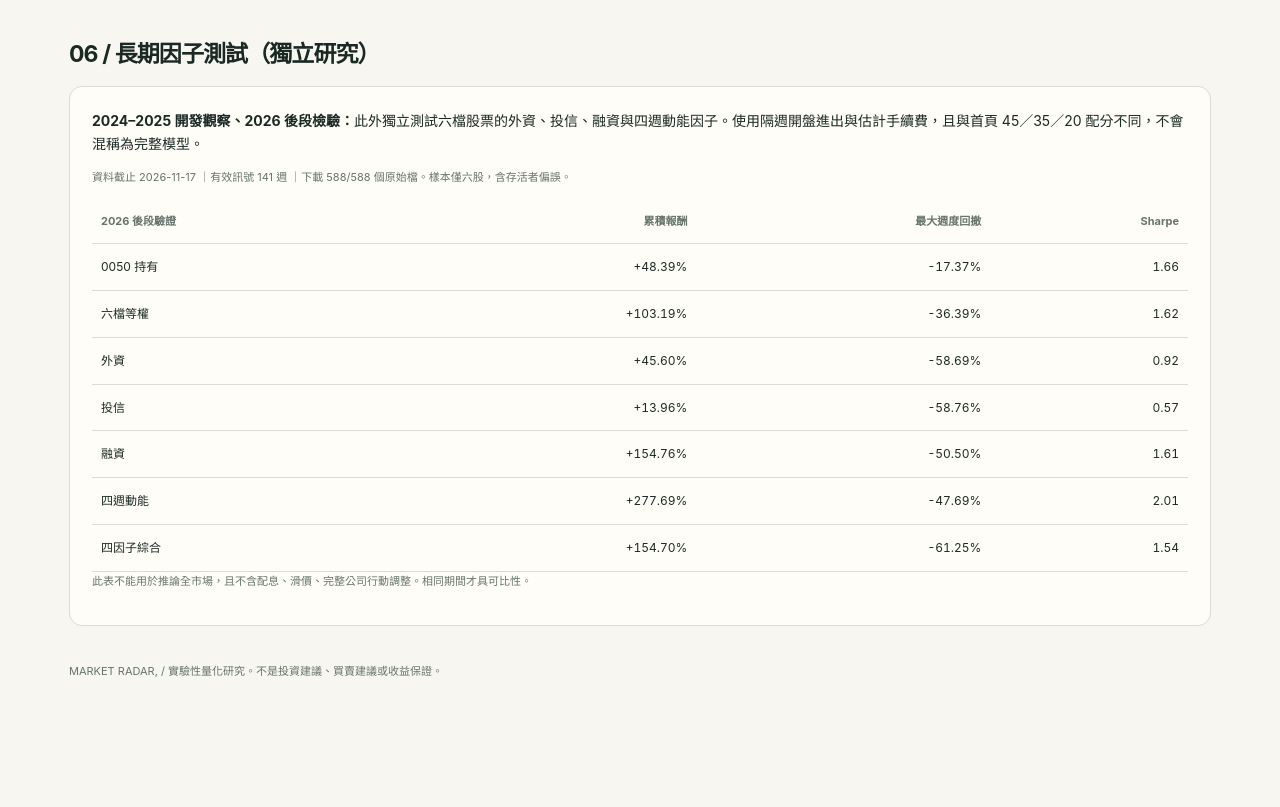
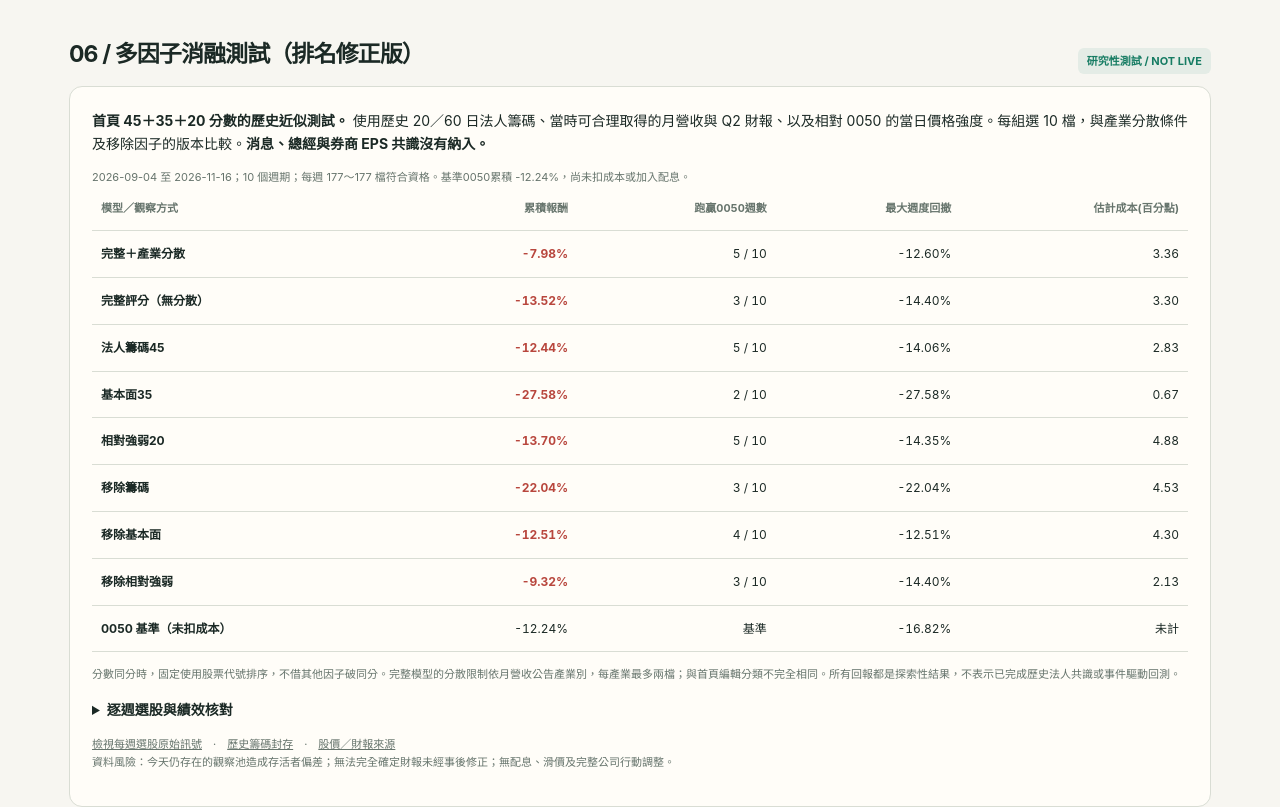
Before and after one commit to awen1229/forme-archive, a plain HTML site: page market-radar/backtest.html in a window 1280 px wide. Shown: the part 2419-3226 px from the top of the page. Before the commit the page ends 3189 px from the top, so only its background shows below. Drawn offline with Linux system fonts and the light colour scheme.

Commit message:
feat: show corrected seven-factor ablation and auditable weekly picks in backtest UI

```diff
--- a/market-radar/backtest.html
+++ b/market-radar/backtest.html
@@ -13,7 +13,18 @@
 <section><h2>03 / 每週選股與報酬</h2><div class="panel table-scroll"><table><thead><tr><th>訊號日期</th><th>交易期間</th><th class="num">前十名毛報酬</th><th class="num">換股成本</th><th class="num">0050</th><th>當週前四檔</th></tr></thead><tbody id="weekly"></tbody></table></div></section>
 <section><h2>04 / 因子回測範圍</h2><div class="fact-grid"><div class="fact"><strong>法人籌碼｜45分 <span class="tag">已測試</span></strong><p class="sub">外資與投信 5／20／60 日方向、20 日買超天數；只驗證本段十週。</p></div><div class="fact"><strong>基本面｜35分 <span class="tag off">尚未測試</span></strong><p class="sub">月營收、EPS、營益率與毛利率需依歷史公告時點回填，不能使用今天的財報。</p></div><div class="fact"><strong>相對強弱｜20分 <span class="tag off">尚未測試</span></strong><p class="sub">當日相對強弱與成交金額尚未加入這次子模型排名。</p></div><div class="fact"><strong>消息、總經、法人 EPS 共識 <span class="tag off">尚未測試</span></strong><p class="sub">缺少完整的歷史事件版本與當時的法人預估快照，暫不輸出預測勝率。</p></div></div></section>
 <section><h2>05 / 方法與資料限制</h2><div class="panel"><p><strong>事件時間軸：</strong>先等週末盤後法人資料公布，才建構名單；下週首個交易日收盤價為進場參考，再持有約一週。這是價格回測假設，不代表保證能於收盤價成交。</p><p><strong>交易成本：</strong>股票買進 0.1425%，股票賣出 0.1425% 手續費 + 0.3% 證交稅，按換手比例估算。0050、股票池等權基準未扣交易成本，所以口徑不完全相同。</p><p><strong>樣本限制：</strong>樣本只包含今天觀察池內歷史紀錄完整者；存活者與觀察池選擇偏誤可能影響結果。尚未全面處理所有公司行動、配息、滑價與盤中回撤。</p><p class="sub">未取得的因子不補假數字，不把2027／2028情境 EPS 冒充法人預估；未通過歷史資料完整度檢查，不公布正式績效。</p><div id="sources"></div></div></section>
-<section><h2>06 / 長期因子測試（獨立研究）</h2><div class="panel"><p><strong>2024–2025 開發觀察、2026 後段檢驗：</strong>此外獨立測試六檔股票的外資、投信、融資與四週動能因子。使用隔週開盤進出與估計手續費，且與首頁 45／35／20 配分不同，不會混稱為完整模型。</p><div id="longterm"><p class="sub">歷史全量檔案尚未完成驗證，暫不展示長期績效。</p></div></div></section>
+<section id="multiFactorSection">
+<div class="bar"><h2>06 / 多因子消融測試（排名修正版）</h2><span class="tag">研究性測試 / NOT LIVE</span></div>
+<div class="panel">
+<p><strong>首頁 45＋35＋20 分數的歷史近似測試。</strong> 使用歷史 20／60 日法人籌碼、當時可合理取得的月營收與 Q2 財報、以及相對 0050 的當日價格強度。每組選 10 檔，與產業分散條件及移除因子的版本比較。<strong>消息、總經與券商 EPS 共識沒有納入。</strong></p>
+<div id="multifactorStatus" class="sub tiny">讀取因子比較中…</div>
+<div class="table-scroll"><table><thead><tr><th>模型／觀察方式</th><th class="num">累積報酬</th><th class="num">跑贏0050週數</th><th class="num">最大週度回撤</th><th class="num">估計成本(百分點)</th></tr></thead><tbody id="factorComparison"></tbody></table></div>
+<p class="sub tiny" style="margin-top:13px">分數同分時，固定使用股票代號排序，不借其他因子破同分。完整模型的分散限制依月營收公告產業別，每產業最多兩檔；與首頁編輯分類不完全相同。所有回報都是探索性結果，不表示已完成歷史法人共識或事件驅動回測。</p>
+<details style="margin-top:15px"><summary style="cursor:pointer;font-weight:750">逐週選股與績效核對</summary><div class="table-scroll" style="margin-top:13px"><table><thead><tr><th>訊號日</th><th>持有區間</th><th class="num">完整＋分散</th><th class="num">0050</th><th>選出股票（代號）</th></tr></thead><tbody id="factorWeekRows"></tbody></table></div></details>
+<p class="tiny sub" id="factorAuditLink" style="margin-top:13px"></p>
+</div>
+</section>
+<section><h2>07 / 長期因子測試（獨立研究）</h2><div class="panel"><p><strong>2024–2025 開發觀察、2026 後段檢驗：</strong>此外獨立測試六檔股票的外資、投信、融資與四週動能因子。使用隔週開盤進出與估計手續費，且與首頁 45／35／20 配分不同，不會混稱為完整模型。</p><div id="longterm"><p class="sub">歷史全量檔案尚未完成驗證，暫不展示長期績效。</p></div></div></section>
 <footer class="sub tiny" style="margin-top:36px">MARKET RADAR, / 實驗性量化研究。不是投資建議、買賣建議或收益保證。</footer></main>
 <script>
 const f=x=>Number.isFinite(x)?(x>0?'+':'')+x.toFixed(2)+'%':'--';
@@ -36,4 +47,23 @@ fetch('./data/backtest.json?v='+Date.now(),{cache:'no-store'}).then(r=>{if(!r.ok
  .catch(e=>{root.innerHTML='<p class="sub">'+esc(e.message)+'。這個區塊會保留空白，不以估算值代替回測績效。</p>'});
 })();
 </script>
-</body></html>
+<script>
+(function(){
+ const status=document.getElementById('multifactorStatus'),
+  rows=document.getElementById('factorComparison'),
+  weeks=document.getElementById('factorWeekRows'),
+  names={fullDiv:'完整＋產業分散',full:'完整評分（無分散）',chip:'法人籌碼45',fundamental:'基本面35',relative:'相對強弱20',noChip:'移除籌碼',noFundamental:'移除基本面',noRelative:'移除相對強弱'};
+ const escapeText=x=>String(x??'').replace(/[&<>"]/g,c=>({'&':'&amp;','<':'&lt;','>':'&gt;','"':'&quot;'}[c]));
+ const pct=x=>Number.isFinite(x)?(x>0?'+':'')+x.toFixed(2)+'%':'--';
+ fetch('./data/backtest-multifactor.json?v='+Date.now(),{cache:'no-store'})
+ .then(r=>{if(!r.ok)throw Error('HTTP '+r.status);return r.json()})
+ .then(x=>{
+  if(!x.metrics?.fullDiv||!Array.isArray(x.weekly)||x.weekly.length<4||x.status!=='exploratory_partial_pit')throw Error('資料不完整或未經標示');
+  status.textContent=x.period.firstSignal+' 至 '+x.period.lastExit+'；'+x.period.weeks+' 個週期；每週 '+Math.min(...x.period.qualifyingPerWeek)+'～'+Math.max(...x.period.qualifyingPerWeek)+' 檔符合資格。基準0050累積 '+pct(x.baseline.cumulativePct)+'，尚未扣成本或加入配息。';
+  const sorted=['fullDiv','full','chip','fundamental','relative','noChip','noFundamental','noRelative'];
+  rows.innerHTML=sorted.map(k=>{const m=x.metrics[k];return '<tr><td><strong>'+escapeText(names[k])+'</strong></td><td class="num" style="font-weight:750;color:'+(m.cumulativePct<0?'#b8463d':'#167c63')+'">'+pct(m.cumulativePct)+'</td><td class="num">'+m.beat0050Weeks+' / '+x.period.weeks+'</td><td class="num">'+pct(m.maxWeeklyDrawdownPct)+'</td><td class="num">'+m.estimatedTotalTradingCostPpt.toFixed(2)+'</td></tr>'}).join('')+'<tr><td><strong>0050 基準（未扣成本）</strong></td><td class="num">'+pct(x.baseline.cumulativePct)+'</td><td class="num">基準</td><td class="num">'+pct(x.baseline.maxWeeklyDrawdownPct)+'</td><td class="num">未計</td></tr>';
+  weeks.innerHTML=x.weekly.map(w=>'<tr><td>'+escapeText(w.signalDate)+'</td><td>'+escapeText(w.entryDate)+' → '+escapeText(w.exitDate)+'</td><td class="num">'+pct(w.models.fullDiv.netPct)+'</td><td class="num">'+pct(w.etf0050GrossPct)+'</td><td>'+w.models.fullDiv.codes.map(escapeText).join(' · ')+'</td></tr>').join('');
+  document.getElementById('factorAuditLink').innerHTML='<a href="./data/backtest-multifactor-signals.json" target="_blank" rel="noopener">檢視每週選股原始訊號</a>　·　<a href="./data/history/2026-09.json" target="_blank" rel="noopener">歷史籌碼封存</a>　·　<a href="https://github.com/joy40217/TWSE-daily" target="_blank" rel="noopener">股價／財報來源</a><br>資料風險：今天仍存在的觀察池造成存活者偏差；無法完全確定財報未經事後修正；無配息、滑價及完整公司行動調整。';
+ }).catch(err=>status.textContent='尚無通過基本完整度檢查的修正版資料：'+err.message);
+})();
+</script></body></html>
```
